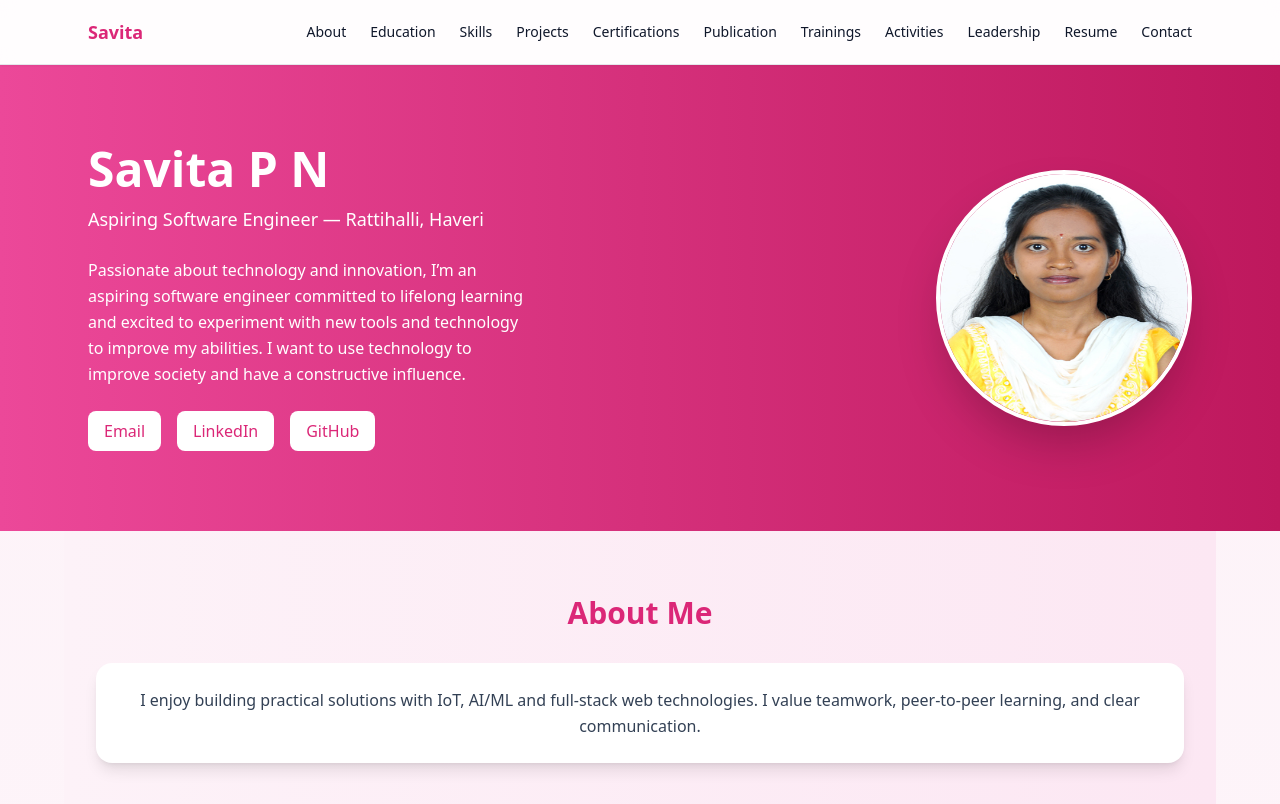
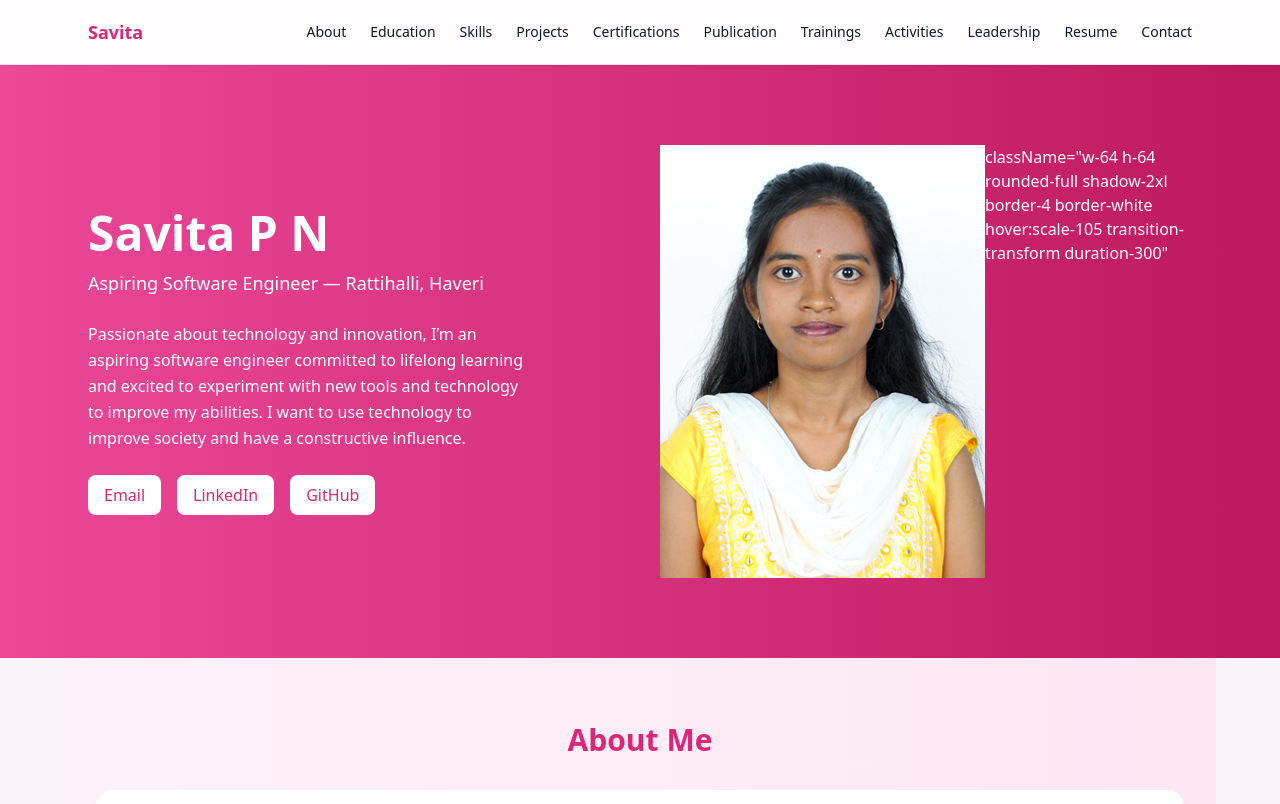
Before and after one commit to Savita-pn/portfolio, a React (Create React App) app: page / in a window 1280 px wide. Shown: the top 804 px of the page. Built offline with nearby package versions, Linux system fonts and the light colour scheme.

Commit message:
Update portfolio content

```diff
--- a/src/App.js
+++ b/src/App.js
@@ -125,11 +125,10 @@ export default function App() {
             </div>
           </motion.div>
           <motion.div initial={{ opacity: 0, scale: 0.8 }} whileInView={{ opacity: 1, scale: 1 }} transition={{ duration: 0.7 }} className="flex justify-center md:justify-end">
-  <img
-    src="/profile.jpg"
-    alt="profile/"
+ <img src="/profile.jpg" alt="profile" />
+
     className="w-64 h-64 rounded-full shadow-2xl border-4 border-white hover:scale-105 transition-transform duration-300"
-  />
+
 </motion.div>
 
         </div>
```
